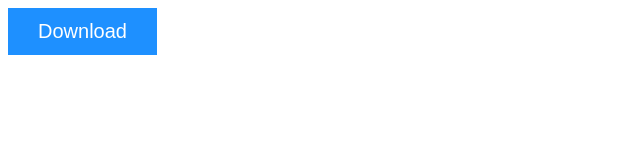
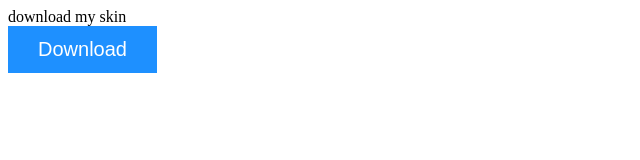
Before and after one commit to Jad3nm3c0d3/beedrill, a plain HTML site: page beedrill-skins.html in a window 1280 px wide. Shown: the whole page, without its empty margins (0-640 px from the left). Drawn offline with Linux system fonts and the light colour scheme.

Commit message:
Update beedrill-skins.html

```diff
--- a/beedrill-skins.html
+++ b/beedrill-skins.html
@@ -1,6 +1,7 @@
 <!DOCTYPE html>
 <html>
 <head>
+<title>beedrill skin</title>
 <meta name="viewport" content="width=device-width, initial-scale=1">
 
 <link href="https://raw.githubusercontent.com/Jad3nm3c0d3/beedrill/main/skins/beedrill%20skin%20epic.png">
@@ -20,6 +21,7 @@
 </style>
 </head>
 <body>
+<div>download my skin</div>
 <button class="btn"><i class="fa fa-download"></i>Download</button>
 </body>
 </html>
```
